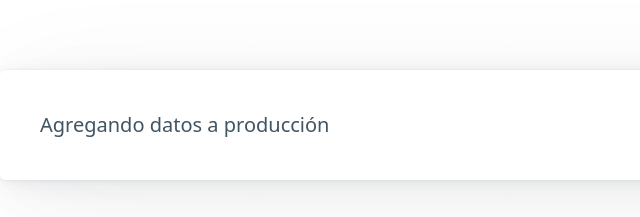
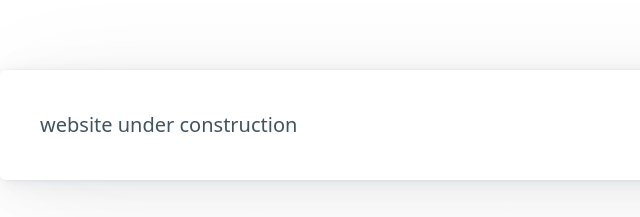
Before and after one commit to Angel-Delg/MiniApp, a website: page index.html in a window 1280 px wide. Shown: the part 359-576 px from the top of the page, 0-640 px from the left. Drawn offline with nearby package versions, Linux system fonts and the light colour scheme.

Commit message:
website construction... vercel productions

```diff
--- a/index.html
+++ b/index.html
@@ -21,7 +21,7 @@
         <pre id="results"></pre>
     </section>
 
-    <article>Agregando datos a producción</article>
+    <article>website under construction</article>
 
     <footer style="text-align: center;">Ing.Angel Lopez &copy; 2022</footer>
     <script src="App.js"></script>
```
